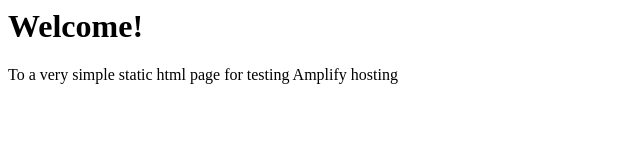
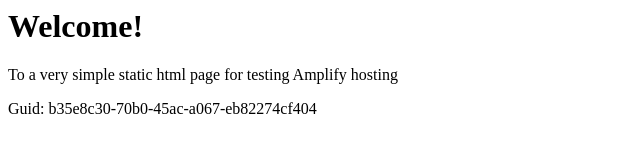
Before and after one commit to aws-aemilia-hkg/Github-PR-Commit-Integration-Test-DoNotTouch-GitHubAutoBuildPrPreviewCanaryTest-v1-prod-ap-east-1, a website: page src/index.html in a window 1280 px wide. Shown: the whole page, without its empty margins (0-640 px from the left). Drawn offline with Linux system fonts and the light colour scheme.

Commit message:
commit from integ tests

```diff
--- a/src/index.html
+++ b/src/index.html
@@ -1,3 +1,5 @@
+
+
 <html lang="en">
 
 <head>
@@ -10,6 +12,6 @@
 <body>
     <h1>Welcome!</h1>
     <p>To a very simple static html page for testing Amplify hosting</p>
-</body>
+    <p>Guid: b35e8c30-70b0-45ac-a067-eb82274cf404</p></body>
 
 </html>
```
